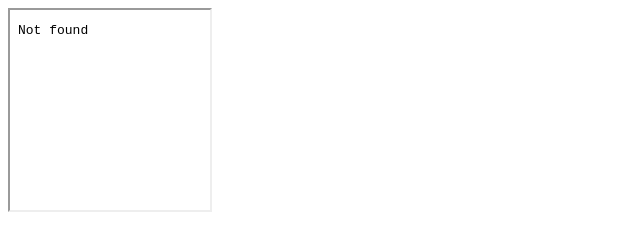
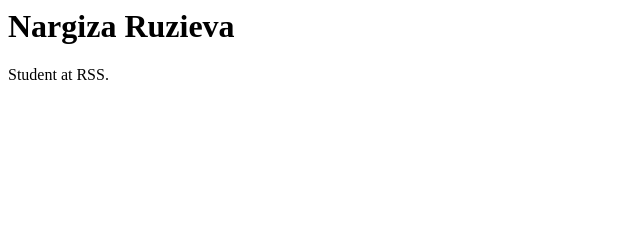
Before and after one commit to Nargiza14/rsschool-cv, a plain HTML site: page index.html in a window 1280 px wide. Shown: the whole page, without its empty margins (0-640 px from the left). Drawn offline with Linux system fonts and the light colour scheme.

Commit message:
Update index.html
fix: html file

```diff
--- a/index.html
+++ b/index.html
@@ -1,7 +1,10 @@
 <html>
-  <body>
-    <iframe
-src="lib/Nargiza.html"
-width="200". height="200" />
-    </body>
+ <head>
+   <meta charset="utf-8">
+   <title>New page Nargiza</title>
+ </head>
+ <body>
+   <h1>Nargiza Ruzieva</h1>
+   <p>Student at RSS.</p>
+ </body>
 </html>
```
